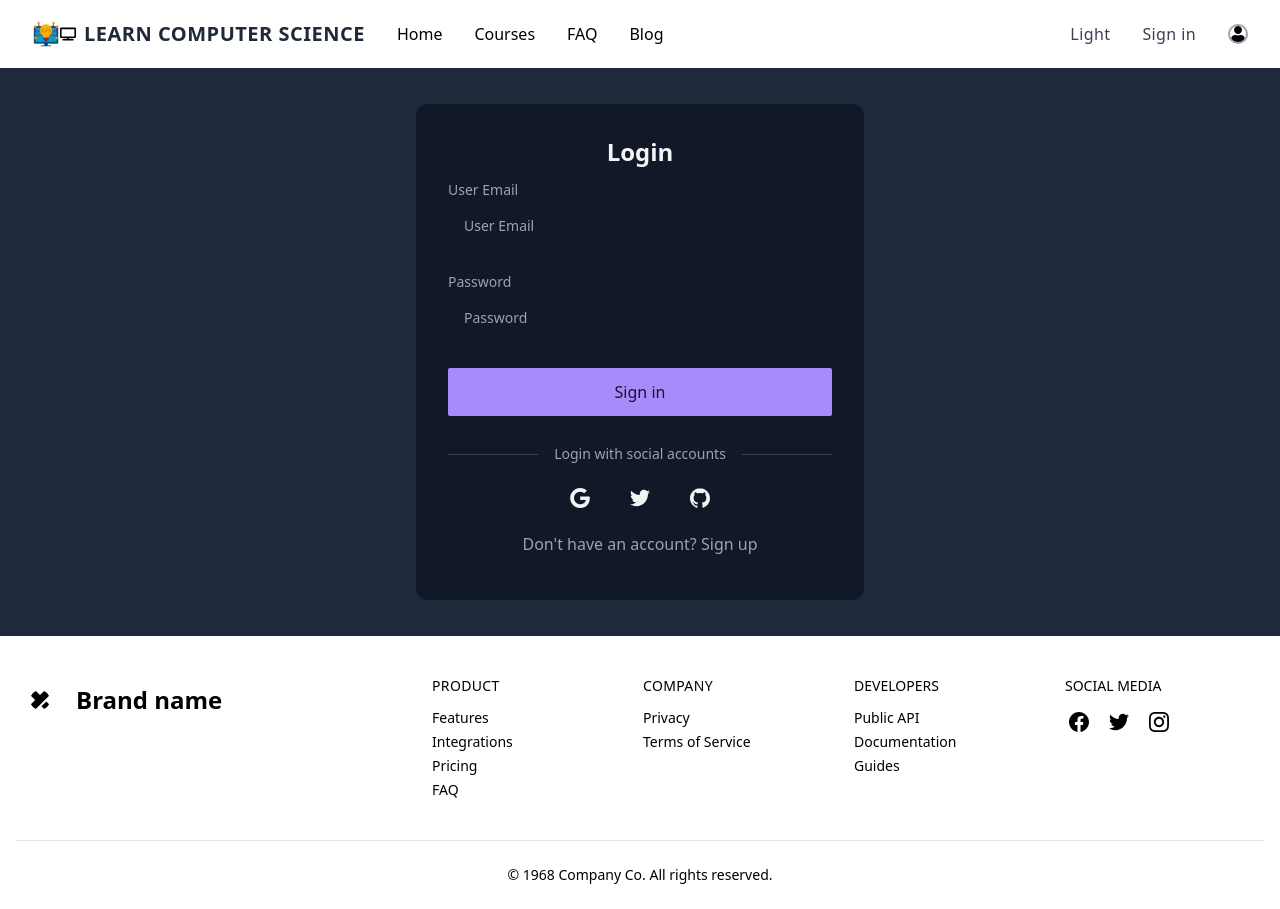
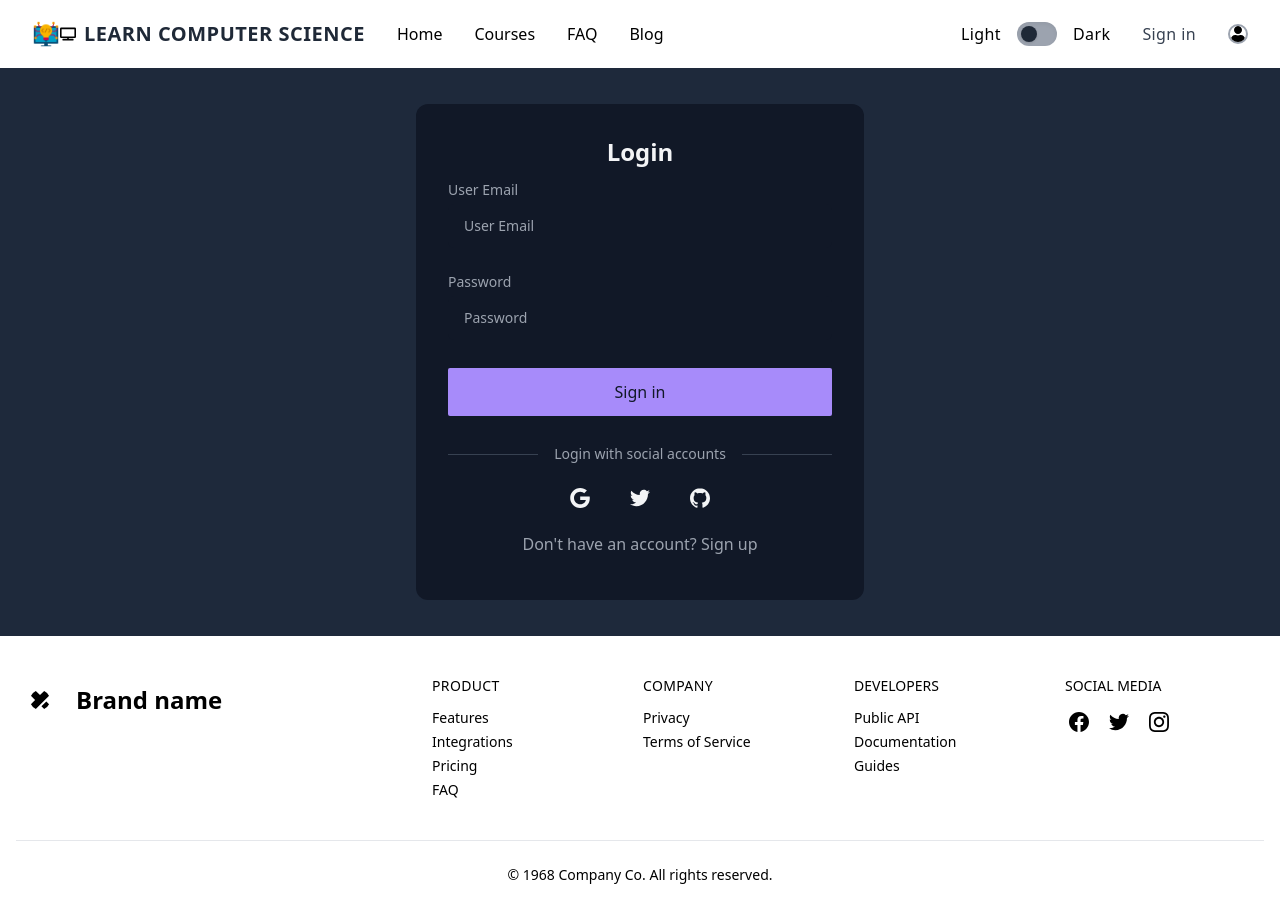
Before and after one commit to izazahmed0177/ass-10-learn-computer-science-clint, a React (Create React App) app: page /login in a window 1280 px wide. Built offline with nearby package versions, Linux system fonts and the light colour scheme; no server answers.

Commit message:
togole add complite

```diff
--- /dev/null
+++ b/src/Other/Checkout/Checkout.jsx
@@ -0,0 +1,15 @@
+import React from 'react';
+import { useLoaderData } from 'react-router-dom';
+
+const Checkout = () => {
+    const checkout=useLoaderData();
+    const{_id,course_id,name,img,details,price,teacher}=checkout
+    return (
+        <div>
+            <h1>Checkout</h1>
+            <h2>{name}</h2>
+        </div>
+    );
+};
+
+export default Checkout;
--- a/src/Other/CourseDetailPage/CourseDetailPage.jsx
+++ b/src/Other/CourseDetailPage/CourseDetailPage.jsx
@@ -1,5 +1,5 @@
 import React from 'react';
-import { useLoaderData } from 'react-router-dom';
+import { Link, useLoaderData } from 'react-router-dom';
 
 const CourseDetailPage = () => {
     const course=useLoaderData();
@@ -40,7 +40,7 @@ const CourseDetailPage = () => {
         </div>
         <div className='flex justify-center'>
 
-        <button type="button" className="inline-block px-5 py-3 m-4 font-semibold tracking-wider text-center rounded bg-gray-900 text-white">Get premium access</button>
+        <Link to={`/checkout/${course_id}`} type="button" className="inline-block px-5 py-3 m-4 font-semibold tracking-wider text-center rounded bg-gray-900 text-white">Get premium access</Link>
         </div>
     </div>
 
--- a/src/Pages/Shared/Header/Header.jsx
+++ b/src/Pages/Shared/Header/Header.jsx
@@ -62,12 +62,20 @@ const Header = () => {
 
             <li>
               <a
-                href="/"
-                aria-label="light"
-
                 className="font-medium tracking-wide text-gray-700 transition-colors duration-200 hover:text-deep-purple-accent-400"
               >
-                Light
+
+                {/*  */}
+                <label for="Toggle1" className="inline-flex items-center space-x-4 cursor-pointer text-black">
+	                       <span>Light</span>
+                      	<span className="relative">
+		                     <input id="Toggle1" type="checkbox" className="hidden peer" />
+		                       <div className="w-10 h-6 rounded-full shadow-inner bg-gray-400 peer-checked:bg-violet-400"></div>
+	                      	<div className="absolute inset-y-0 left-0 w-4 h-4 m-1 rounded-full shadow peer-checked:right-0 peer-checked:left-auto bg-gray-800"></div>
+	                      </span>
+                         	<span>Dark</span>
+                       </label>
+
               </a>
 
             </li>
@@ -209,12 +217,19 @@ const Header = () => {
 
                       <li>
                         <a
-                          href="/"
-                          aria-label="light"
-
                           className="font-medium tracking-wide text-gray-700 transition-colors duration-200 hover:text-deep-purple-accent-400"
                         >
-                          Light
+                                 <label for="Toggle2" className="inline-flex items-center space-x-4 cursor-pointer text-black">
+	                            <span>Light</span>
+	                         <span className="relative">
+	                        <input id="Toggle2" type="checkbox" className="hidden peer" />
+
+
+                         	<div className="w-10 h-6 rounded-full shadow-inner bg-gray-400 peer-checked:bg-violet-400"></div>
+	                      	<div className="absolute inset-y-0 left-0 w-4 h-4 m-1 rounded-full shadow peer-checked:right-0 peer-checked:left-auto bg-gray-800"></div>
+	                        </span>
+	                         <span>Dark</span>
+                          </label>
                         </a>
                       </li>
                       <li>
--- /dev/null
+++ b/src/Routes/PrivateRoute/PrivateRoute.js
@@ -0,0 +1,25 @@
+import React, { useContext } from 'react';
+import { Navigate, useLocation } from 'react-router-dom';
+import { AuthContext } from '../../contexts/AuthProvider';
+
+const PrivateRoute = ({ children }) => {
+    const { user, loading } = useContext(AuthContext)
+    const location = useLocation();
+
+    if (loading) {
+        return <>
+            <div className="w-16 h-16 border-4 border-dashed rounded-full animate-spin border-violet-400"></div>
+        </>
+    }
+    if (!user) {
+        return <Navigate to='/login' state={{ from: location }}></Navigate>
+
+    }
+
+
+
+
+    return children;
+};
+
+export default PrivateRoute;
--- a/src/Routes/Routes/Routes.js
+++ b/src/Routes/Routes/Routes.js
@@ -1,11 +1,13 @@
 import AllCourse from "../../Other/AllCourse/AllCourse";
 import Blog from "../../Other/Blog/Blog";
+import Checkout from "../../Other/Checkout/Checkout";
 import CourseDetailPage from "../../Other/CourseDetailPage/CourseDetailPage";
 import Courses from "../../Other/Courses/Courses";
 import ErrorPage from "../../Other/ErrorPage/ErrorPage";
 import FAQ from "../../Other/FAQ/FAQ";
 import Login from "../../Pages/Login/Login/Login";
 import Register from "../../Pages/Login/Register/Register";
+import PrivateRoute from "../PrivateRoute/PrivateRoute";
 
 const { createBrowserRouter } = require("react-router-dom");
 const { default: Main } = require("../../layout/Main/Main");
@@ -35,6 +37,12 @@ export const routes = createBrowserRouter([
                 loader: ({ params }) => fetch(`http://localhost:5000/course/${params.id}`)
             },
             {
+
+                path: '/checkout/:id',
+                element: <PrivateRoute><Checkout></Checkout></PrivateRoute>,
+                loader: ({ params }) => fetch(`http://localhost:5000/checkout/${params.id}`)
+            },
+            {
                 path: '/faq',
                 element: <FAQ></FAQ>
 
```
